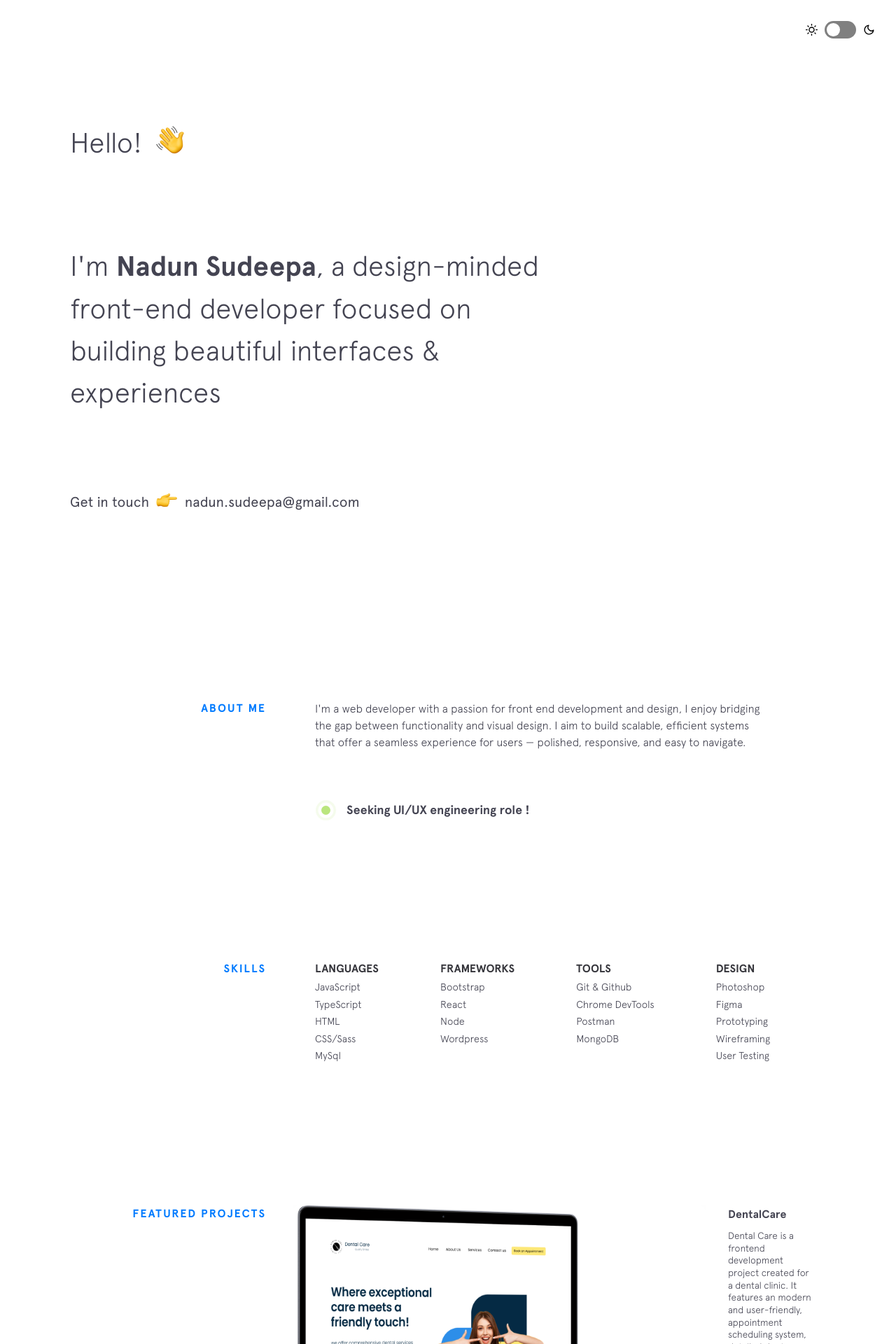
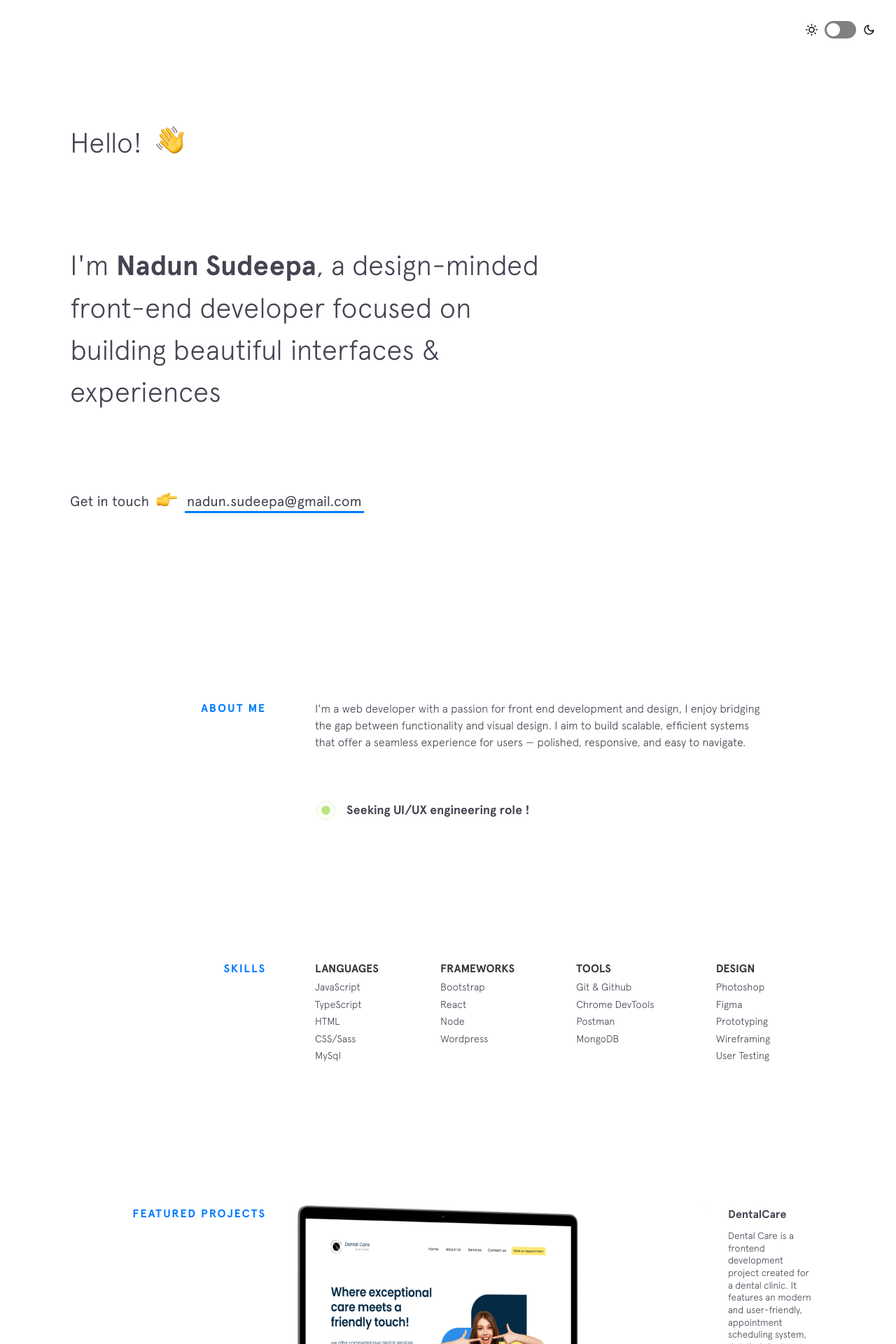
Before and after one commit to nadunsudeepa/Web-v1-Copy, a Jekyll site: the page index.html, which Jekyll copies as it is, in a window 1280 px wide. Shown: the top 1920 px of the page at 70% size. Built offline with Jekyll 4.4.1, drawn with Linux system fonts in a browser that asks for light colours; nearby versions of some CDN libraries.

Commit message:
Update index.html

```diff
--- a/index.html
+++ b/index.html
@@ -37,7 +37,7 @@
             <h3 class="intro__contact">
                 <span>Get in touch </span>
                 <span class="emoji pointer"></span>
-                <span>nadun.sudeepa@gmail.com</span>
+                <span> <a href="mailto:nadunsudeep@gmail.com" target="_blank" class="highlight-link">nadun.sudeepa@gmail.com</a> </span>
 
             </h3>
         </header>
```
